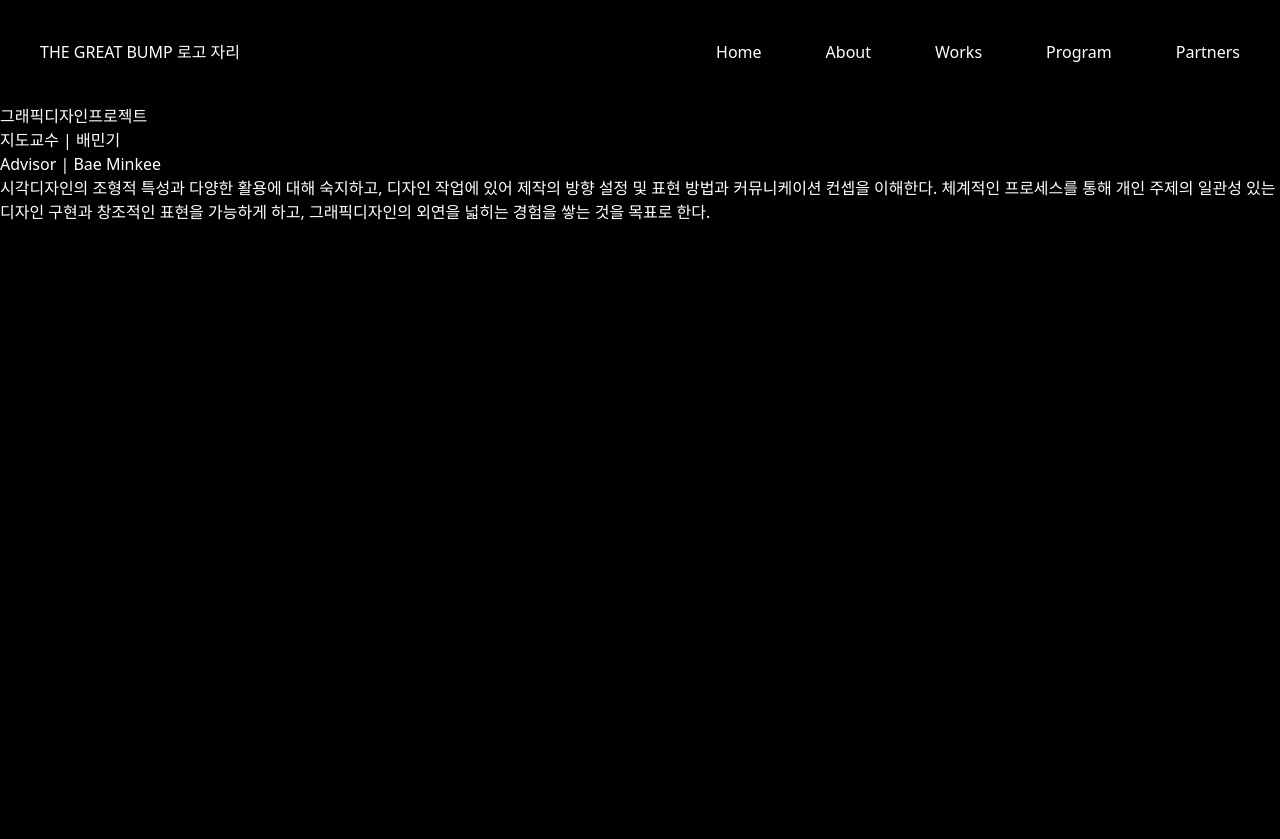
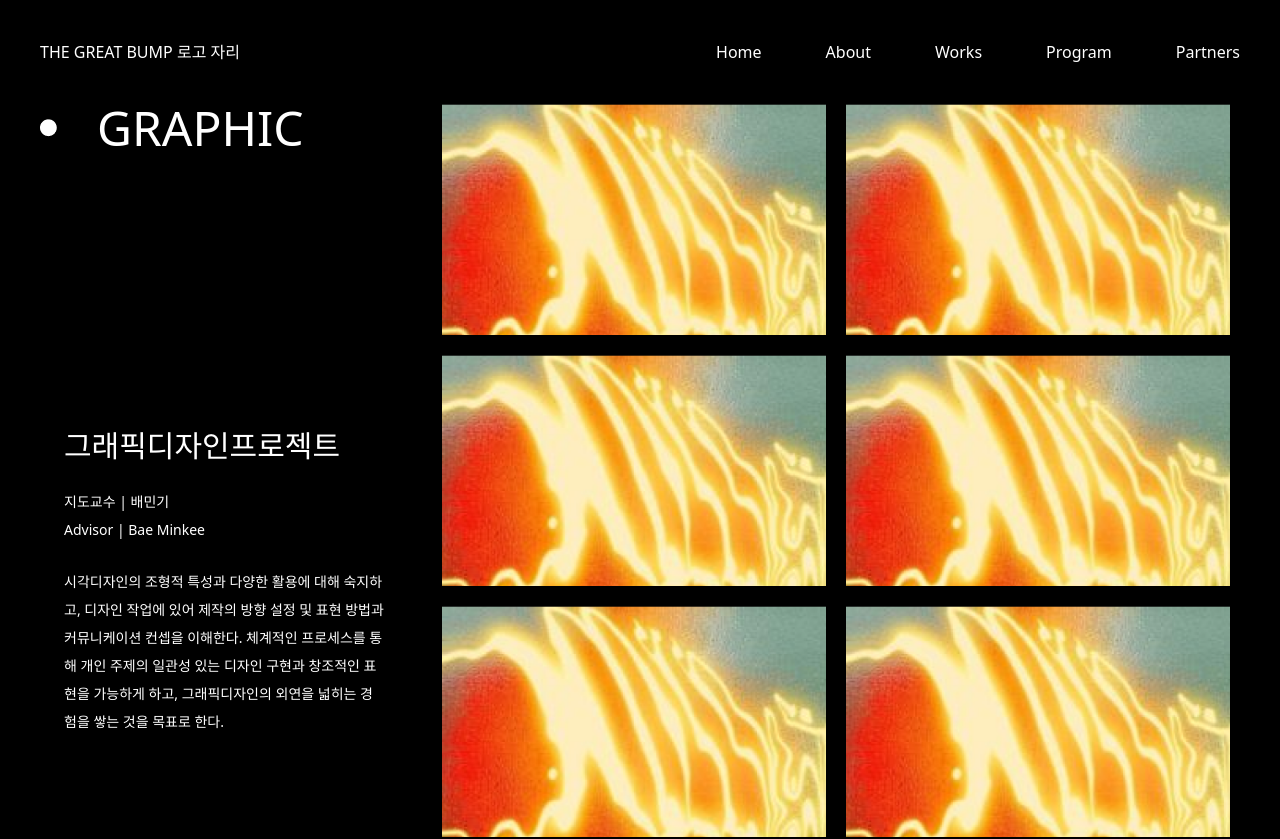
Before and after one commit to pyungjae9492/snu-design-week-2023, a Next.js app: page /works in a window 1280 px wide. Shown: the top 839 px of the page. Before the commit the page ends 800 px from the top, so only its background shows below. Built offline with nearby package versions, Linux system fonts and the light colour scheme; no server answers; what @react-icons/all-files, notion-utils would draw is missing.

Commit message:
feat: work_project screen without menubar

```diff
--- a/containers/works/fragments/MenuExplanation.tsx
+++ b/containers/works/fragments/MenuExplanation.tsx
@@ -1,12 +1,12 @@
 export const MenuExplanation = () => {
   return (
-    <div>
-      <p className="text-white">그래픽디자인프로젝트</p>
-      <div>
+    <div className='flex-col w-[25%] fixed bottom-16 left-16 mr-20'>
+      <p className='text-3xl mb-6'>그래픽디자인프로젝트</p>
+      <div className='text-sm leading-7 mb-6'>
         <p>지도교수 | 배민기</p>
         <p>Advisor | Bae Minkee</p>
       </div>
-      <p>
+      <p className='text-sm leading-7'>
         시각디자인의 조형적 특성과 다양한 활용에 대해 숙지하고, 디자인 작업에
         있어 제작의 방향 설정 및 표현 방법과 커뮤니케이션 컨셉을 이해한다.
         체계적인 프로세스를 통해 개인 주제의 일관성 있는 디자인 구현과 창조적인
--- /dev/null
+++ b/containers/works/fragments/ProjectImage.tsx
@@ -0,0 +1,14 @@
+import Image from 'next/image'
+import projectcover from 'public/projectcover.png'
+
+export const ProjectImage = () => {
+  return (
+    <div className='flex justify-center items-center'>
+      <Image
+        src={projectcover}
+        className='aspect-video'
+        width={global.innerWidth * 0.3}
+      />
+    </div>
+  )
+}
--- a/containers/works/index.tsx
+++ b/containers/works/index.tsx
@@ -1,9 +1,31 @@
+import React, { useState } from 'react'
 import { MenuExplanation } from './fragments/MenuExplanation'
+import { ProjectImage } from './fragments/ProjectImage'
+import Image from 'next/image';
+import ellipse from 'public/ellipse.png'
 
 export const WorksContainer = () => {
   return (
-    <div>
-      <MenuExplanation />
+    <div className='w-full h-max'>
+      <div className='flex flex-row items-center fixed left-10 gap-10 '>
+        <Image src={ellipse} className='width={4.5} height={4.5}'/>
+        <div className='text-5xl'>
+          GRAPHIC
+        </div>
+      </div>
+        <MenuExplanation />
+      <div
+        className='flex flex-wrap absolute right-10 gap-5 overflow-y-hidden overscroll-none'
+        style={{ width: `${global.innerWidth * 0.6 + 30}px` }}>
+        <ProjectImage />
+        <ProjectImage />
+        <ProjectImage />
+        <ProjectImage />
+        <ProjectImage />
+        <ProjectImage />
+        <ProjectImage />
+        <ProjectImage />
+      </div>
     </div>
   )
 }
```
Also changed, not shown: public/ellipse.png (added), public/projectcover.png (added).
